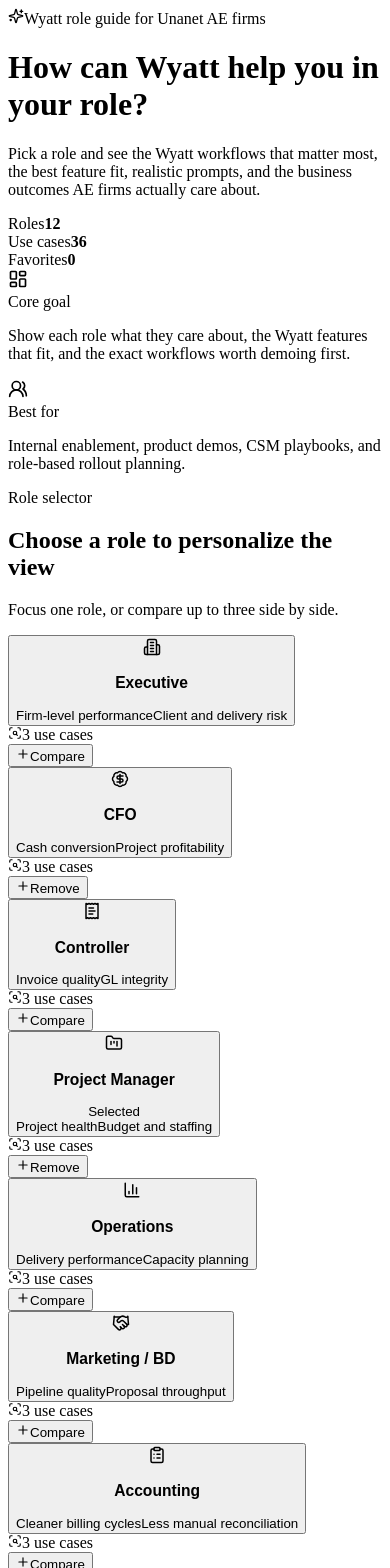
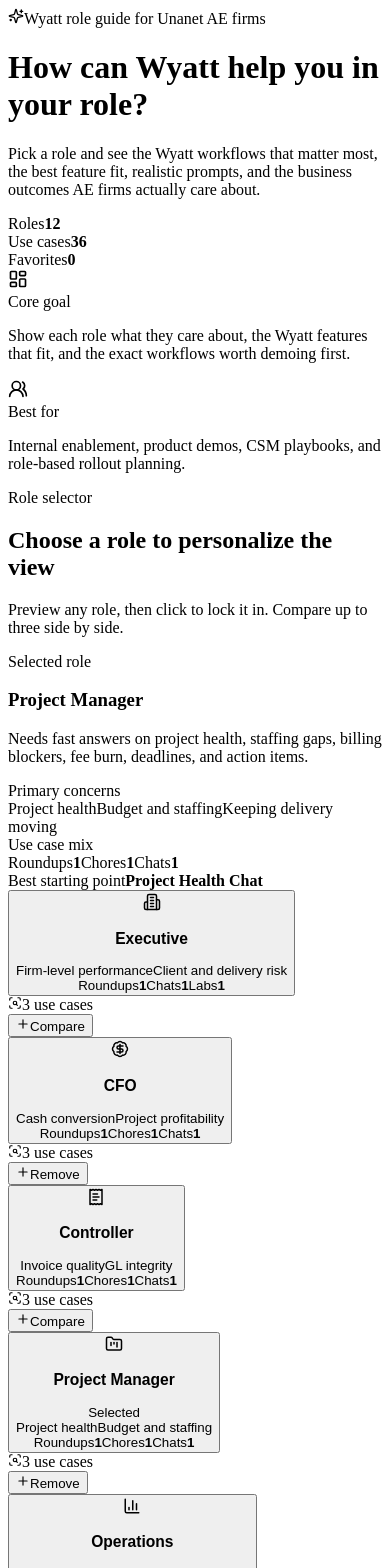
Before and after one commit to rcruice1419/wyattroleguide, a React (Vite) app: page / in a window 390 px wide. Shown: the top 1568 px of the page. Built offline with nearby package versions, Linux system fonts and the light colour scheme; the HTML template or start-up script is replaced by a standard one.

Commit message:
Update UI

```diff
--- a/src/App.tsx
+++ b/src/App.tsx
@@ -1,6 +1,6 @@
 import * as Tabs from "@radix-ui/react-tabs";
 import { AnimatePresence, motion } from "framer-motion";
-import { LayoutDashboard, Sparkles, Users2 } from "lucide-react";
+import { ArrowRight, LayoutDashboard, Sparkles, Users2 } from "lucide-react";
 import { useMemo, useState } from "react";
 
 import { ComparisonPanel } from "./components/ComparisonPanel";
@@ -21,6 +21,7 @@
 function App() {
   const [activeTab, setActiveTab] = useState("by-role");
   const [activeRoleId, setActiveRoleId] = useState<RoleId>(defaultRoleId);
+  const [previewRoleId, setPreviewRoleId] = useState<RoleId | null>(null);
   const [comparedRoleIds, setComparedRoleIds] = useState<RoleId[]>([
     "project-manager",
     "cfo-finance-leader"
@@ -63,6 +64,35 @@
   );
 
   const activeRole = roleLookup[activeRoleId];
+  const previewRole = previewRoleId ? roleLookup[previewRoleId] : activeRole;
+
+  const roleUseCases = useMemo(
+    () =>
+      Object.fromEntries(
+        roleProfiles.map((role) => [
+          role.id,
+          useCases.filter((useCase) => useCase.roleId === role.id)
+        ])
+      ) as Record<RoleId, UseCase[]>,
+    []
+  );
+
+  const roleFeatureCounts = useMemo(
+    () =>
+      Object.fromEntries(
+        roleProfiles.map((role) => {
+          const entries = wyattFeatures.map((feature) => ({
+            label: feature.shortTitle,
+            count: roleUseCases[role.id].filter(
+              (useCase) => useCase.featureId === feature.id
+            ).length
+          }));
+
+          return [role.id, entries.filter((entry) => entry.count > 0)];
+        })
+      ) as Record<RoleId, Array<{ label: string; count: number }>>,
+    [roleUseCases]
+  );
 
   const filteredRoleUseCases = useMemo(
     () =>
@@ -129,6 +159,25 @@
     feature,
     items: filteredGlobalUseCases.filter((useCase) => useCase.featureId === feature.id)
   }));
+
+  const activeRoleUseCaseGroups = useMemo(() => {
+    const grouped = wyattFeatures
+      .map((feature) => ({
+        feature,
+        items: filteredRoleUseCases.filter((useCase) => useCase.featureId === feature.id)
+      }))
+      .filter((group) => group.items.length > 0);
+
+    const recommendedOrder = new Map(
+      activeRole.recommendedFeatureIds.map((featureId, index) => [featureId, index])
+    );
+
+    return grouped.sort((left, right) => {
+      const leftOrder = recommendedOrder.get(left.feature.id) ?? 99;
+      const rightOrder = recommendedOrder.get(right.feature.id) ?? 99;
+      return leftOrder - rightOrder;
+    });
+  }, [activeRole.recommendedFeatureIds, filteredRoleUseCases, wyattFeatures]);
 
   const toggleFeature = (featureId: WyattFeatureId) => {
     setSelectedFeatures((current) => {
@@ -251,7 +300,50 @@
                   <div className="eyebrow">Role selector</div>
                   <h2>Choose a role to personalize the view</h2>
                 </div>
-                <p>Focus one role, or compare up to three side by side.</p>
+                <p>Preview any role, then click to lock it in. Compare up to three side by side.</p>
+              </div>
+
+              <div className="role-preview-strip">
+                <div className="role-preview-strip__summary">
+                  <span className="eyebrow">
+                    {previewRoleId ? "Previewing role" : "Selected role"}
+                  </span>
+                  <h3>{previewRole.title}</h3>
+                  <p>{previewRole.summary}</p>
+                </div>
+                <div className="role-preview-strip__meta">
+                  <div className="role-preview-strip__group">
+                    <span className="eyebrow">Primary concerns</span>
+                    <div className="tag-row">
+                      {previewRole.whatTheyCareAbout.slice(0, 3).map((item) => (
+                        <span className="pill pill-subtle" key={item}>
+                          {item}
+                        </span>
+                      ))}
+                    </div>
+                  </div>
+                  <div className="role-preview-strip__group">
+                    <span className="eyebrow">Use case mix</span>
+                    <div className="tag-row">
+                      {roleFeatureCounts[previewRole.id].map((item) => (
+                        <span className="pill" key={item.label}>
+                          {item.label}
+                          <strong>{item.count}</strong>
+                        </span>
+                      ))}
+                    </div>
+                  </div>
+                  <div className="role-preview-strip__group role-preview-strip__group--cta">
+                    <span className="eyebrow">Best starting point</span>
+                    <strong>
+                      {
+                        useCaseLookup[
+                          previewRole.startingPoint.easiestUseCaseId
+                        ]?.title
+                      }
+                    </strong>
+                  </div>
+                </div>
               </div>
 
               <div className="role-grid">
@@ -260,16 +352,19 @@
                     compareDisabled={
                       comparedRoleIds.length >= 3 && !comparedRoleIds.includes(role.id)
                     }
+                    featureCounts={roleFeatureCounts[role.id]}
                     isCompared={comparedRoleIds.includes(role.id)}
                     isFocused={role.id === activeRoleId}
                     key={role.id}
                     onFocus={(roleId) => {
                       setActiveRoleId(roleId);
+                      setPreviewRoleId(null);
                       trackEvent("role_focused", { roleId });
                     }}
+                    onPreview={setPreviewRoleId}
                     onToggleCompare={toggleCompareRole}
                     role={role}
-                    useCaseCount={useCases.filter((useCase) => useCase.roleId === role.id).length}
+                    useCaseCount={roleUseCases[role.id].length}
                   />
                 ))}
               </div>
@@ -328,15 +423,30 @@
                       <h2>{activeRole.title}</h2>
                     </div>
                     <p>
-                      Specific Wyatt examples for what this role needs every day,
-                      every week, and during critical workflows.
+                      Specific Wyatt examples, grouped by feature so it is clear
+                      how this role uses Wyatt in day-to-day work.
                     </p>
                   </div>
 
-                  {filteredRoleUseCases.length ? (
+                  {activeRoleUseCaseGroups.length ? (
+                    <div className="role-use-case-stack">
+                      {activeRoleUseCaseGroups.map(({ feature, items }) => (
+                        <section className="role-use-case-group" key={feature.id}>
+                          <div className="role-use-case-group__header">
+                            <div>
+                              <div className="eyebrow">{feature.title}</div>
+                              <h3>{items.length} use case{items.length === 1 ? "" : "s"}</h3>
+                              <p>{feature.description}</p>
+                            </div>
+                            <span className="results-badge">
+                              Best for {activeRole.shortTitle}
+                              <ArrowRight size={14} />
+                            </span>
+                          </div>
+
                           <motion.div className="use-case-grid" layout>
                             <AnimatePresence>
-                        {filteredRoleUseCases.map((useCase) => (
+                              {items.map((useCase) => (
                                 <UseCaseCard
                                   feature={featureLookup[useCase.featureId]}
                                   isFavorite={favoriteUseCaseIds.includes(useCase.id)}
@@ -348,6 +458,9 @@
                               ))}
                             </AnimatePresence>
                           </motion.div>
+                        </section>
+                      ))}
+                    </div>
                   ) : (
                     <div className="empty-state">
                       No use cases match the current search and feature filters for
--- a/src/components/RoleCard.tsx
+++ b/src/components/RoleCard.tsx
@@ -7,20 +7,24 @@
 interface RoleCardProps {
   role: RoleProfile;
   useCaseCount: number;
+  featureCounts: Array<{ label: string; count: number }>;
   isFocused: boolean;
   isCompared: boolean;
   compareDisabled: boolean;
   onFocus: (roleId: RoleProfile["id"]) => void;
+  onPreview: (roleId: RoleProfile["id"] | null) => void;
   onToggleCompare: (roleId: RoleProfile["id"]) => void;
 }
 
 export function RoleCard({
   role,
   useCaseCount,
+  featureCounts,
   isFocused,
   isCompared,
   compareDisabled,
   onFocus,
+  onPreview,
   onToggleCompare
 }: RoleCardProps) {
   const Icon = roleIcons[role.id];
@@ -29,10 +33,17 @@
     <motion.article
       className={`role-card ${isFocused ? "is-focused" : ""}`}
       layout
+      onHoverEnd={() => onPreview(null)}
+      onHoverStart={() => onPreview(role.id)}
       whileHover={{ y: -3 }}
       transition={{ duration: 0.18 }}
     >
-      <button className="role-card__focus" onClick={() => onFocus(role.id)}>
+      <button
+        className="role-card__focus"
+        onBlur={() => onPreview(null)}
+        onClick={() => onFocus(role.id)}
+        onFocus={() => onPreview(role.id)}
+      >
         <div className="role-card__header">
           <div className="role-card__title-wrap">
             <div className="role-card__icon-shell">
@@ -49,6 +60,15 @@
           {role.whatTheyCareAbout.slice(0, 2).map((item) => (
             <span className="role-card__highlight" key={item}>
               {item}
+            </span>
+          ))}
+        </div>
+
+        <div className="role-card__feature-snapshot">
+          {featureCounts.slice(0, 3).map((item) => (
+            <span className="role-card__feature-pill" key={item.label}>
+              {item.label}
+              <strong>{item.count}</strong>
             </span>
           ))}
         </div>
--- a/src/styles.css
+++ b/src/styles.css
@@ -301,6 +301,47 @@
   margin-top: 18px;
 }
 
+.role-preview-strip {
+  display: grid;
+  grid-template-columns: minmax(280px, 1fr) minmax(0, 1.3fr);
+  gap: 16px;
+  padding: 16px;
+  margin-top: 18px;
+  border: 1px solid var(--line);
+  border-radius: 18px;
+  background:
+    linear-gradient(135deg, rgba(47, 157, 99, 0.08), rgba(255, 255, 255, 0.82));
+}
+
+.role-preview-strip h3 {
+  margin-bottom: 6px;
+  font-size: 1.35rem;
+}
+
+.role-preview-strip__meta {
+  display: grid;
+  grid-template-columns: repeat(3, minmax(0, 1fr));
+  gap: 14px;
+}
+
+.role-preview-strip__group {
+  padding: 12px;
+  border: 1px solid rgba(16, 41, 29, 0.08);
+  border-radius: 14px;
+  background: rgba(255, 255, 255, 0.6);
+}
+
+.role-preview-strip__group strong,
+.role-preview-strip__summary strong {
+  color: var(--text);
+}
+
+.role-preview-strip__group--cta {
+  display: flex;
+  flex-direction: column;
+  justify-content: center;
+}
+
 .role-card {
   display: flex;
   flex-direction: column;
@@ -389,6 +430,28 @@
   color: var(--text-muted);
   font-size: 0.78rem;
   font-weight: 600;
+}
+
+.role-card__feature-snapshot {
+  display: flex;
+  gap: 8px;
+  flex-wrap: wrap;
+}
+
+.role-card__feature-pill {
+  display: inline-flex;
+  gap: 6px;
+  align-items: center;
+  padding: 5px 8px;
+  border-radius: 10px;
+  background: rgba(47, 157, 99, 0.08);
+  color: var(--text-muted);
+  font-size: 0.75rem;
+  font-weight: 700;
+}
+
+.role-card__feature-pill strong {
+  color: var(--text);
 }
 
 .role-card__footer,
@@ -669,6 +732,32 @@
 .use-case-grid {
   display: grid;
   gap: 14px;
+}
+
+.role-use-case-stack {
+  display: flex;
+  flex-direction: column;
+  gap: 18px;
+}
+
+.role-use-case-group {
+  padding: 18px;
+  border: 1px solid var(--line);
+  border-radius: 18px;
+  background: rgba(255, 255, 255, 0.48);
+}
+
+.role-use-case-group__header {
+  display: flex;
+  justify-content: space-between;
+  gap: 16px;
+  align-items: flex-start;
+  margin-bottom: 16px;
+}
+
+.role-use-case-group__header h3 {
+  margin-bottom: 4px;
+  font-size: 1.16rem;
 }
 
 .comparison-grid {
@@ -982,7 +1071,8 @@
   .layout-grid,
   .hero,
   .dialog-grid,
-  .quiz-grid {
+  .quiz-grid,
+  .role-preview-strip {
     grid-template-columns: 1fr;
   }
 
@@ -1006,6 +1096,10 @@
     grid-template-columns: repeat(2, minmax(0, 1fr));
   }
 
+  .role-preview-strip__meta {
+    grid-template-columns: 1fr;
+  }
+
   .hero__stats {
     grid-template-columns: 1fr;
   }
@@ -1016,7 +1110,8 @@
   .feature-section__header,
   .role-overview__header,
   .role-overview__title,
-  .use-case-card__footer {
+  .use-case-card__footer,
+  .role-use-case-group__header {
     flex-direction: column;
   }
 
```
Lines whose indentation alone changed are shown as unchanged.
